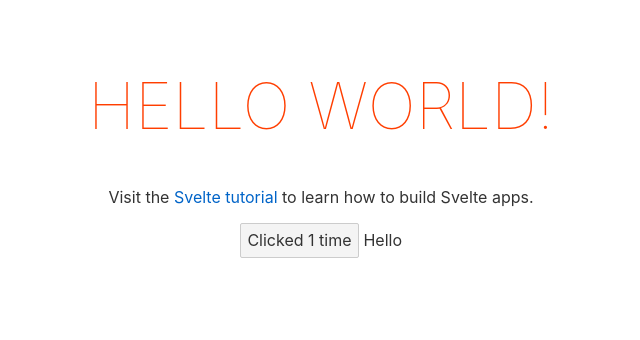
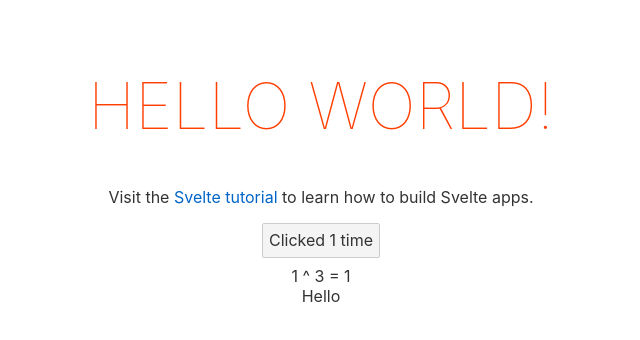
Before and after one commit to aaron-s-brown/board-game-designer, a Svelte app: page / in a window 1280 px wide. Shown: the top 340 px of the page, without its empty margins (319-959 px from the left). Built offline with nearby package versions, Linux system fonts and the light colour scheme.

Commit message:
Power of 3

```diff
--- a/src/Buttons/AaronButton.svelte
+++ b/src/Buttons/AaronButton.svelte
@@ -1,12 +1,15 @@
 <script>
 	let count = 1;
+    $: doubled = count * count * count;
 
 	function incrementCount() {
 		// event handler code goes here
-		count *= 2;
+		count += 2;
 	}
 </script>
 
 <button on:click={incrementCount}>
 	Clicked {count} {count === 1 ? 'time' : 'times'}
 </button>
+<div>
+    {count} ^ 3 = {doubled}</div>
```
